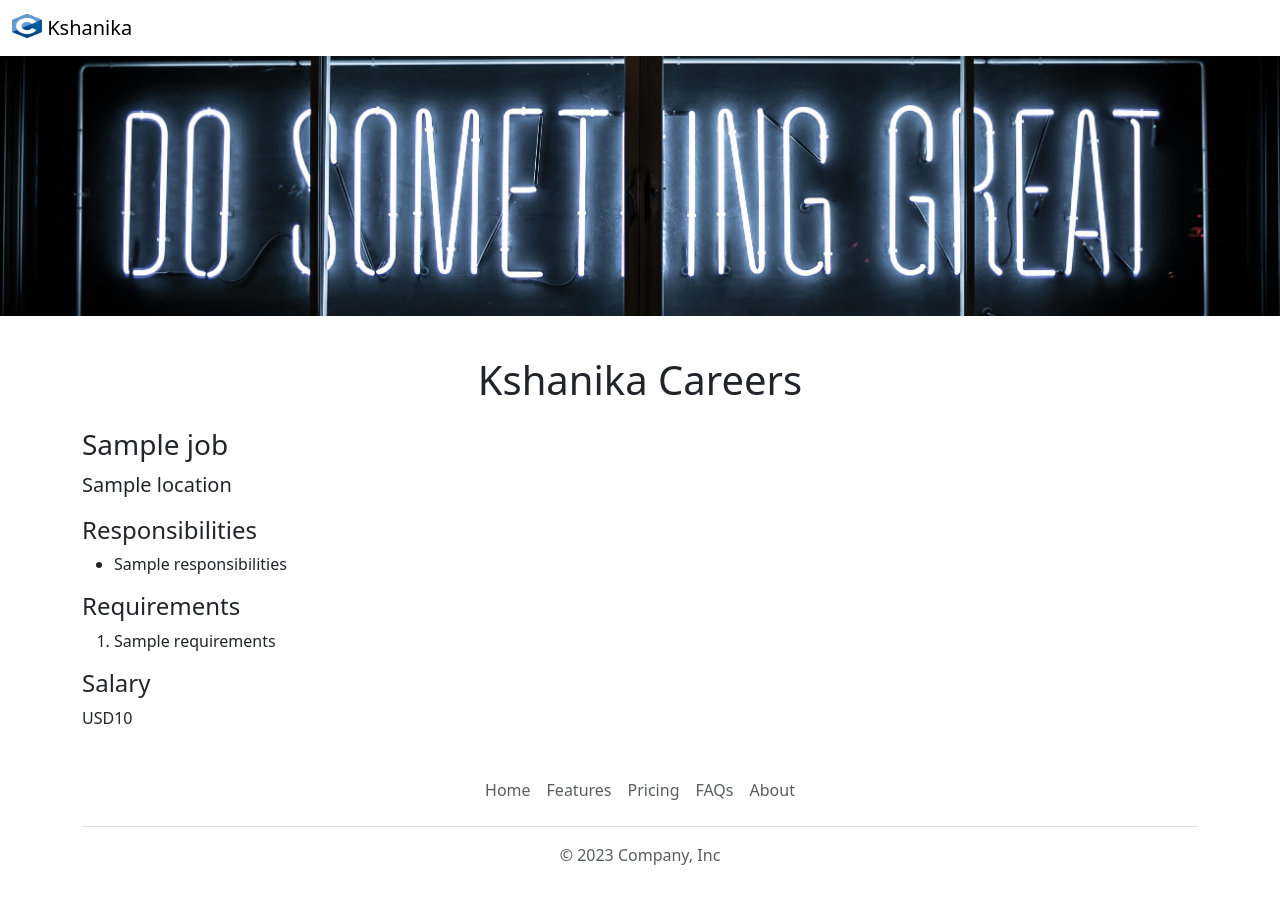
After one commit to thirupathireddy14/careers-website, a Flask app: template templates/jobpage.html in a window 1280 px wide. The commit adds this page. Run offline with Flask 2, Linux system fonts and the light colour scheme; the template is opened without the code that fills it: most values are stand-ins (such as "Sample title", 1, 10 or a date in 2020).

Commit message:
Added Dynamic Design

```diff
--- a/app.py
+++ b/app.py
@@ -1,41 +1,27 @@
 from flask import Flask,render_template,jsonify
+from database import load_jobs_from_db,load_job_from_db
+
 
 app=Flask(__name__)
-Jobs =[
-    {
-    'id':1,
-    'title':'Data Analyst',
-    'location':'Bengluru, India',
-    'salary':'Rs. 10,00,000'
-    },
-    {
-    'id':2,
-    'title':'Data Scientist',
-    'location':'Delhi, India',
-    'salary':'Rs. 15,00,000'
-    },
-    {
-    'id':3,
-    'title':'Frontend Engineer',
-    'location':'Remote',
-    # 'salary':'Rs. 12,00,000'
 
-    },
-    {
-    'id':4,
-    'title':'Backend Engineer',
-    'location':'San Francisco, USA',
-    'salary':'$120,000'
-    },
-]
+
 @app.route("/")
 def hello_world():
+    jobs=load_jobs_from_db()
     return render_template('home.html',
-                           jobs=Jobs,
-                           company_name='Kshanika')
+                           jobs=jobs)
 @app.route("/api/jobs")
 def list_jobs():
-    return jsonify(Jobs)
+    return jsonify(load_job_from_db())
+
+
+@app.route("/job/<id>")
+def show_job(id):
+    job=load_job_from_db(id)
+    # return jsonify(job)
+    if not job:
+        return "Not Found",404
+    return render_template('jobpage.html',job=job)
 
 if __name__=='__main__':
     app.run(host='0.0.0.0',debug=True)
--- /dev/null
+++ b/database.py
@@ -0,0 +1,30 @@
+from sqlalchemy import create_engine,text
+
+db_Connection_String="mysql+pymysql://o5ve1bm8ci48kzkhua60:pscale_pw_of9opHyFiQgM1Fq1u37xIMsym1rg8U1ubEQRg2LFrw7@ap-south.connect.psdb.cloud/kshanikacareers?charset=utf8mb4"
+engine =create_engine(db_Connection_String,
+                      connect_args={
+    "ssl":{
+    "ssl_ca":"/etc/ssl/cert.pem"
+    }
+                      })
+
+def load_jobs_from_db():
+    with engine.connect() as conn:
+        result = conn.execute(text("select * from jobs"))
+        keys=tuple(result.keys())
+        jobs=[]
+        for row in result.all():
+            jobs.append(dict(zip(keys,row)))
+    return jobs
+
+def load_job_from_db(id):
+    with engine.connect() as conn:
+        stmt=text("select * from jobs where id= :val")
+        stmt=stmt.bindparams(val=id)
+        result = conn.execute(stmt)
+        rows=result.all()
+        keys=tuple(result.keys())
+    if len(rows) == 0:
+        return None
+    else:
+        return dict(zip(keys,rows[0]))
--- a/requirements.txt
+++ b/requirements.txt
@@ -1,2 +1,4 @@
 Flask
 gunicorn
+sqlalchemy
+pymysql
--- /dev/null
+++ b/templates/banner.html
@@ -0,0 +1,36 @@
+<style>
+    /* h1 {
+            font-size: 40px;
+            font-family: system-ui, -apple-system, BlinkMacSystemFont, 'Segoe UI', Roboto, Oxygen, Ubuntu, Cantarell, 'Open Sans', 'Helvetica Neue', sans-serif;
+            font-weight: normal;
+            color: rgb(50,50,50);
+            text-align: center;
+        }
+        p {
+            font-family: 'Times New Roman', Times, serif ;
+            color: rgb(80,80,80);
+        } */
+    #banner {
+        width: 100%;
+        height: 260px;
+        object-fit: cover;
+        margin-bottom: 16px;
+    }
+
+    /* h2{
+            font-family: system-ui, -apple-system, BlinkMacSystemFont, 'Segoe UI', Roboto, Oxygen, Ubuntu, Cantarell, 'Open Sans', 'Helvetica Neue', sans-serif;
+            font-size: 32px;
+            color: rgb(100, 100, 100);
+            text-align: center;
+            font-weight: normal;
+        } */
+    /* #container{
+            max-width:720px;
+            margin: 0 auto 0 auto;
+        } */
+    /* .bodytext{
+            font-family: system-ui, -apple-system, BlinkMacSystemFont, 'Segoe UI', Roboto, Oxygen, Ubuntu, Cantarell, 'Open Sans', 'Helvetica Neue', sans-serif;
+            color:rgb(80,80,80);
+        } */
+</style>
+<img id="banner" class="img-fluid" src="/static/banner.png">
--- /dev/null
+++ b/templates/bootstrap.html
@@ -0,0 +1,4 @@
+<meta charset="utf-8">
+<meta name="viewport" content="width=device-width, initial-scale=1">
+<link href="https://cdn.jsdelivr.net/npm/bootstrap@5.3.0-alpha1/dist/css/bootstrap.min.css" rel="stylesheet"
+    integrity="sha384-GLhlTQ8iRABdZLl6O3oVMWSktQOp6b7In1Zl3/Jr59b6EGGoI1aFkw7cmDA6j6gD" crossorigin="anonymous">
--- a/templates/footer.html
+++ b/templates/footer.html
@@ -1,7 +1,7 @@
 <div class="container">
     <footer class="py-3 my-4">
       <ul class="nav justify-content-center border-bottom pb-3 mb-3">
-        <li class="nav-item"><a href="#" class="nav-link px-2 text-muted">Home</a></li>
+        <li class="nav-item"><a href="/" class="nav-link px-2 text-muted">Home</a></li>
         <li class="nav-item"><a href="#" class="nav-link px-2 text-muted">Features</a></li>
         <li class="nav-item"><a href="#" class="nav-link px-2 text-muted">Pricing</a></li>
         <li class="nav-item"><a href="#" class="nav-link px-2 text-muted">FAQs</a></li>
--- a/templates/jobitem.html
+++ b/templates/jobitem.html
@@ -13,6 +13,6 @@
     {% endif %}
 </div>
 <div class="col-2 padding-right:16px">
-    <a href="mailto:tirupatireddyj@gmail.com?subject=Application for {{job['title']}}" type="button" class="btn btn-outline-primary">Apply</a>
+    <a href="/job/{{job.id}}" type="button" class="btn btn-outline-primary">Apply</a>
 </div>
 </div>
--- /dev/null
+++ b/templates/jobpage.html
@@ -0,0 +1,35 @@
+<!DOCTYPE html>
+<html>
+
+<head>
+    <title> {{job.title}}</title>
+    {% include 'bootstrap.html' %}
+</head>
+
+<body>
+    {% include 'nav.html' %}
+    {% include 'banner.html' %}
+    <div class="container">
+        <h1 class="text-center mt-4 mb-4">Kshanika Careers</h1>
+        <h3 class="mb-2">{{job.title}}</h3>
+        <p class="lead mt-0">{{job.location}}</p>
+        <h4>Responsibilities</h4>
+        <ul>
+            {% for line in job.responsibilities.split("\n")%}
+            <li>{{line}}</li>
+            {% endfor %}
+        </ul>
+        <!-- <p>{{job.responsibilities}}</p> -->
+        <h4>Requirements</h4>
+        <ol>
+            {% for line in job.requirements.split("\n")%}
+            <li>{{line}}</li>
+            {% endfor %}
+        </ol>
+        <h4>Salary</h4>
+        <p>{{job.currency}}{{job.salary}}</p>
+    </div>
+    {% include 'footer.html' %}
+</body>
+
+</html>
--- a/templates/nav.html
+++ b/templates/nav.html
@@ -1,6 +1,6 @@
 <nav class="navbar shadow-sm fixed-top bg-white">
     <div class="container-fluid">
-      <a class="navbar-brand" href="#">
+      <a class="navbar-brand" href="/">
         <img src="/static/logo.png" alt="" width="30" height="24" class="d-inline-block align-text-top">
         Kshanika
       </a>
```
Also changed, not shown: templates/home.html (+9 -43 lines).
